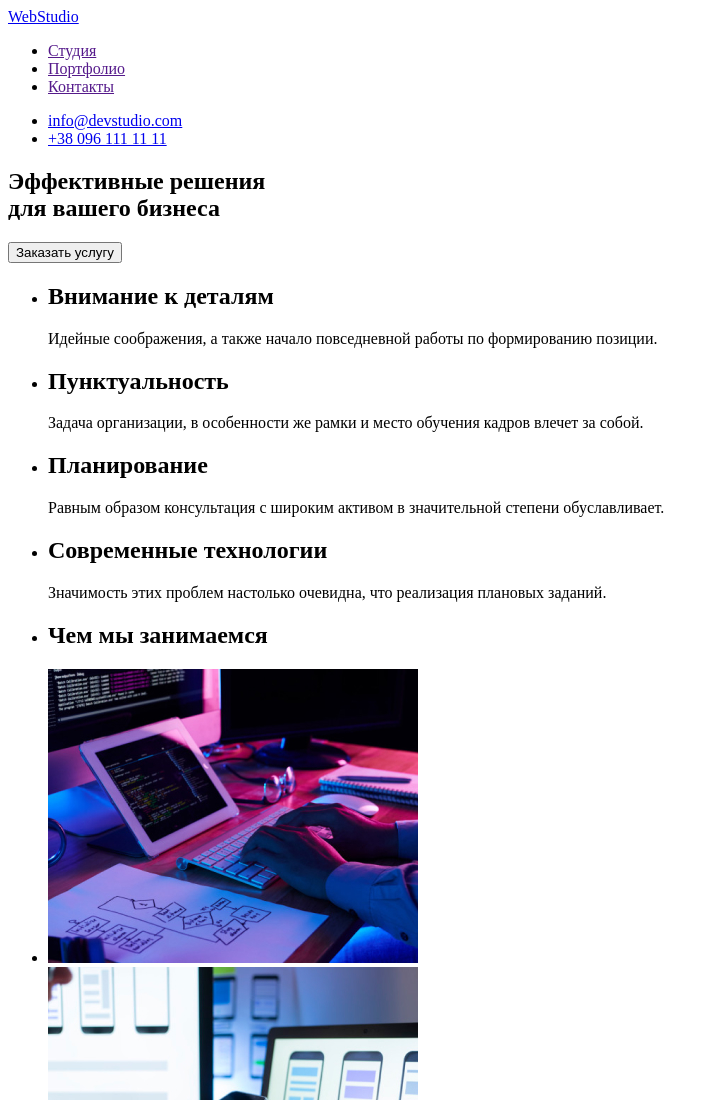
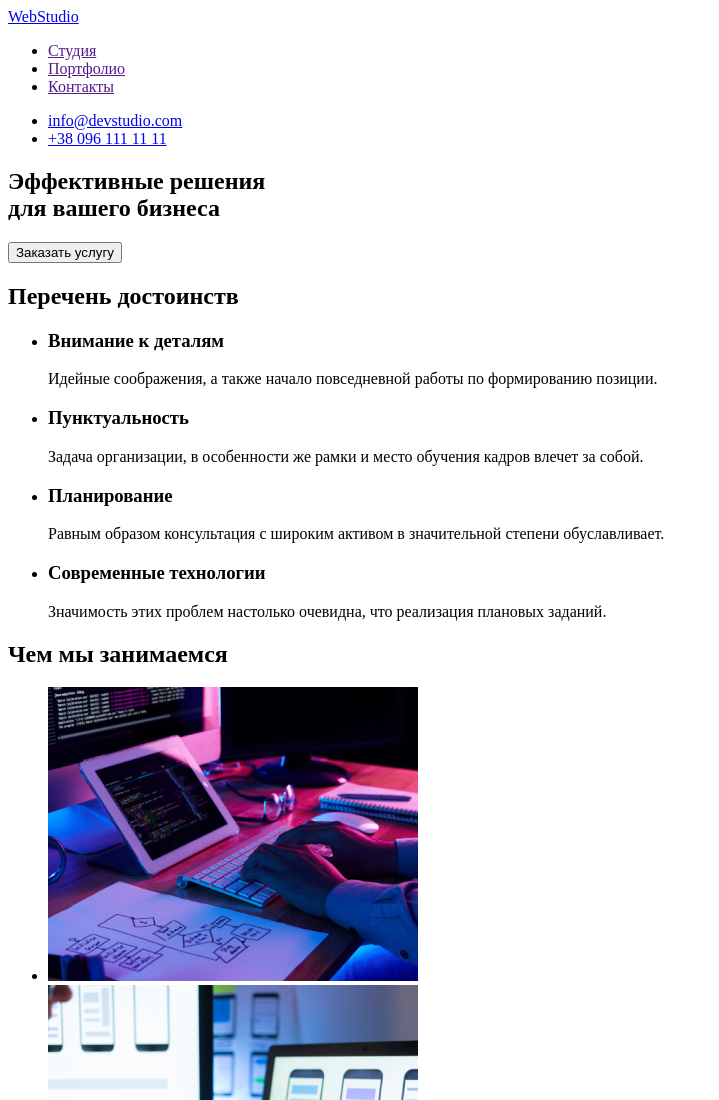
Before and after one commit to Champion-AS/goit-markup-hw-01, a plain HTML site: page index.html in a window 1280 px wide. Shown: the top 1100 px of the page, without its empty margins (0-719 px from the left). Drawn offline with Linux system fonts and the light colour scheme.

Commit message:
Змінює заголовок списку

```diff
--- a/index.html
+++ b/index.html
@@ -25,42 +25,41 @@
 
     <main>
 
-        <section>
+    <section>
             <h1>Эффективные решения <br/> для вашего бизнеса</h1>
             <button type="button">Заказать услугу</button>
-        </section>
+    </section>
 
 
     <section>
+        <h2>Перечень достоинств</h2>
         <ul>
             <li>
-                <h2>Внимание к деталям</h2>
+                <h3>Внимание к деталям</h3>
                 <p>Идейные соображения, а также начало повседневной работы по формированию позиции.</p>
             </li>
             <li>
-                <h2>Пунктуальность</h2>
+                <h3>Пунктуальность</h3>
                 <p>Задача организации, в особенности же рамки и место обучения кадров влечет за собой.</p>
             </li>
             <li>
-                <h2>Планирование</h2>
+                <h3>Планирование</h3>
                 <p>Равным образом консультация с широким активом в значительной степени обуславливает.</p>
             </li>
             <li>
-                <h2>Современные технологии</h2>
+                <h3>Современные технологии</h3>
                 <p>Значимость этих проблем настолько очевидна, что реализация плановых заданий.</p>
             </li>
         </ul>
     </section>
 
     <section>
+        <h2>Чем мы занимаемся</h2>
         <ul>
-            <li>
-                <h2>Чем мы занимаемся</h2>
-            </li>
             <li><img src="./images/box-1.jpg" alt="box-1" width="370"></li>
             <li><img src="./images/box-2.jpg" alt="box-2" width="370"></li>
             <li><img src="./images/box-3.jpg" alt="box-3" width="370"></li>
-            </ul>
+        </ul>
     </section>
 
     <section>
```
